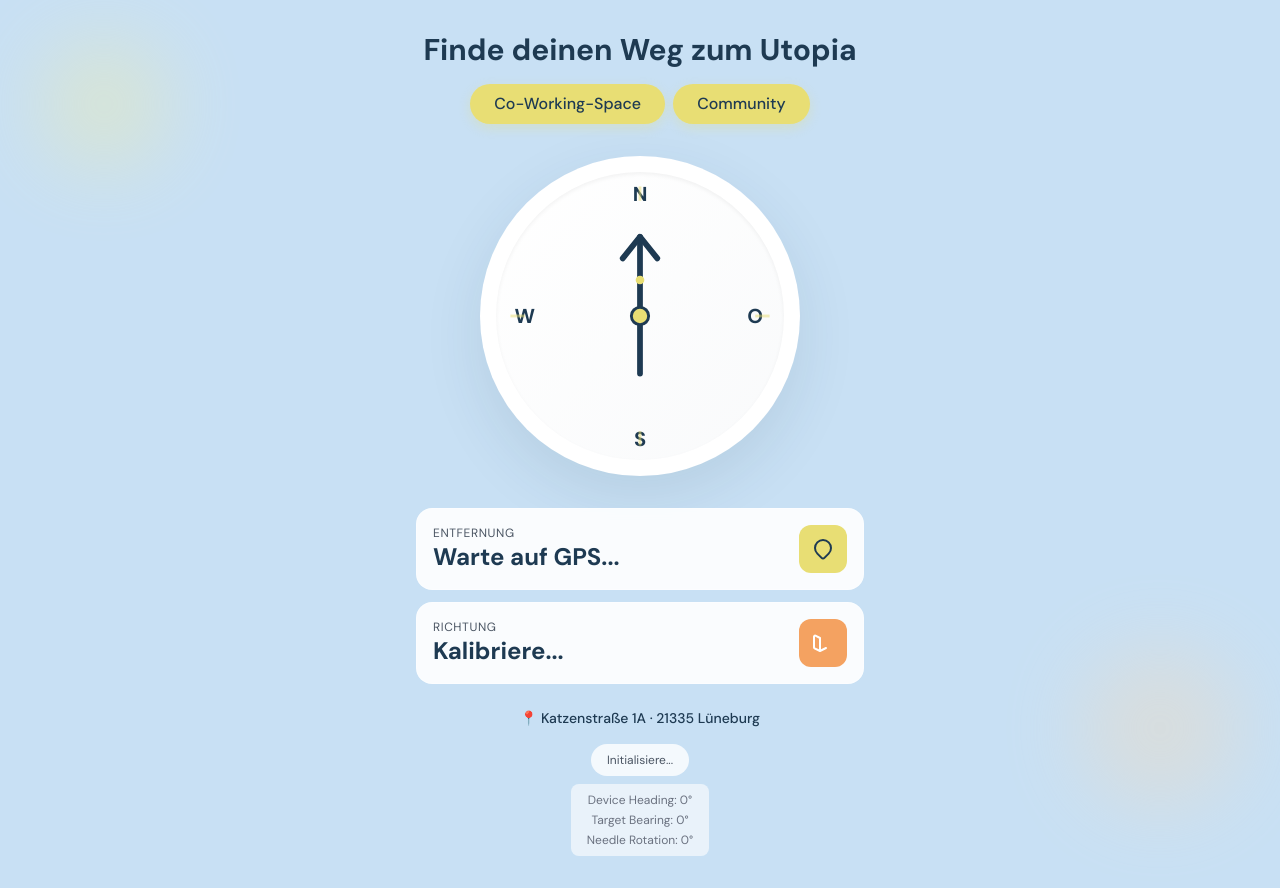
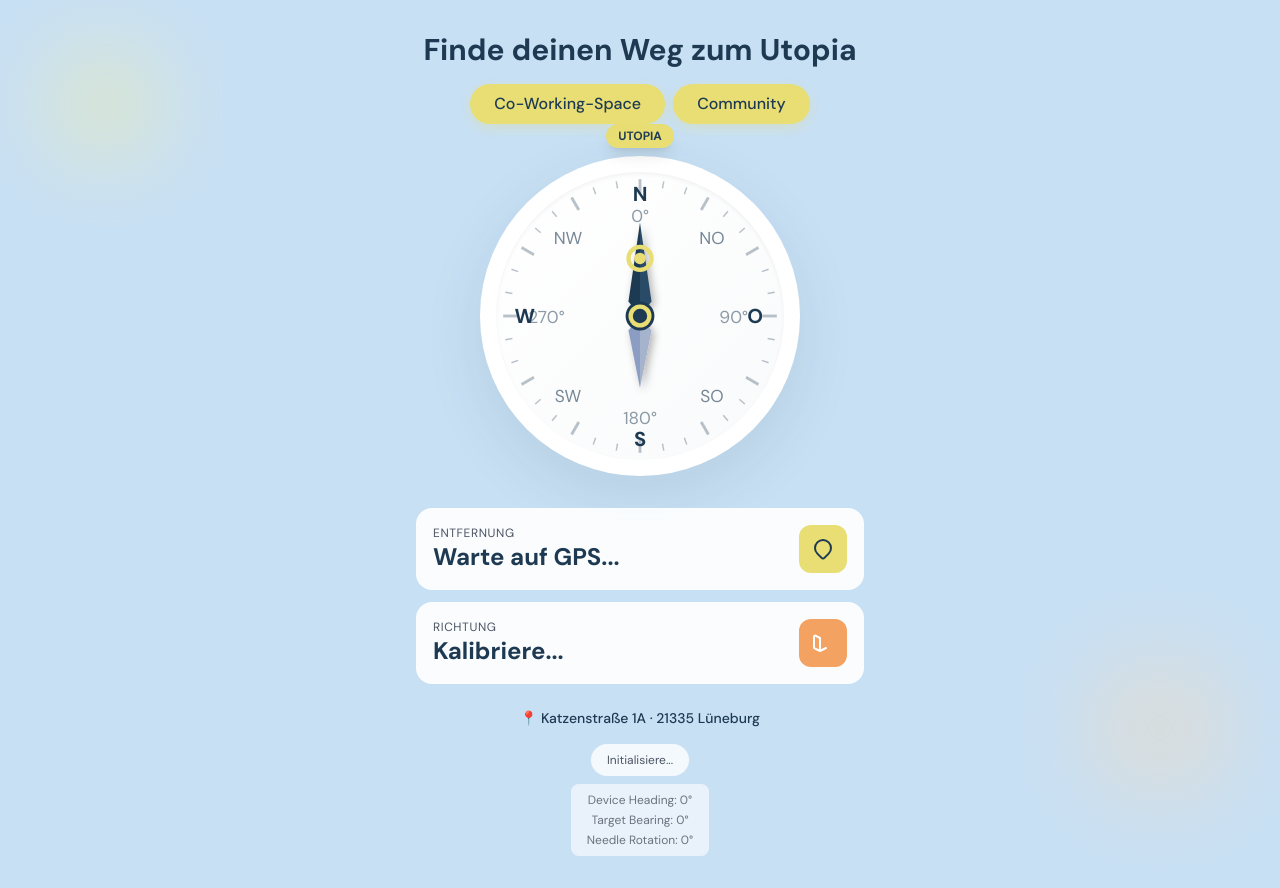
Before and after one commit to KrustyxKrab/UtopiaKompass, a React (Vite) app: page / in a window 1280 px wide. Built offline with nearby package versions, Linux system fonts and the light colour scheme; no server answers.

Commit message:
Compass Mech

```diff
--- a/src/App.tsx
+++ b/src/App.tsx
@@ -167,7 +167,7 @@ function App() {
         )}
 
         {/* Compass */}
-        <Compass rotation={compassRotation} />
+        <Compass rotation={compassRotation} deviceHeading={deviceHeading} />
 
         {/* Info Cards */}
         <InfoCards distance={distance} bearing={bearing} />
--- a/src/components/Compass.tsx
+++ b/src/components/Compass.tsx
@@ -1,53 +1,135 @@
 interface CompassProps {
   rotation: number
+  deviceHeading: number
 }
 
-export default function Compass({ rotation }: CompassProps) {
+export default function Compass({ rotation, deviceHeading }: CompassProps) {
   return (
     <div className="relative mb-8">
       <div className="compass-container w-64 h-64 md:w-80 md:h-80 relative">
         {/* Pulse Effect */}
         <div className="absolute inset-0 rounded-full border-2 border-utopia-yellow pulse-ring" />
 
-        {/* Compass Face */}
-        <div className="absolute inset-4 rounded-full bg-gradient-to-br from-white to-gray-50 shadow-inner">
+        {/* Compass Face - This rotates with device */}
+        <div
+          className="absolute inset-4 rounded-full bg-gradient-to-br from-white to-gray-50 shadow-inner transition-transform duration-300 ease-out"
+          style={{ transform: `rotate(${-deviceHeading}deg)` }}
+        >
           {/* Direction Markers */}
           <svg className="absolute inset-0 w-full h-full" viewBox="0 0 200 200">
+            {/* Cardinal directions */}
             <text x="100" y="20" textAnchor="middle" fill="#1E3A52" className="text-sm font-bold">N</text>
             <text x="180" y="105" textAnchor="middle" fill="#1E3A52" className="text-sm font-bold">O</text>
             <text x="100" y="190" textAnchor="middle" fill="#1E3A52" className="text-sm font-bold">S</text>
             <text x="20" y="105" textAnchor="middle" fill="#1E3A52" className="text-sm font-bold">W</text>
 
-            {/* Degree Marks */}
-            <g stroke="#E8DE74" strokeWidth="2" opacity="0.5">
-              <line x1="100" y1="10" x2="100" y2="20" />
-              <line x1="100" y1="180" x2="100" y2="190" />
-              <line x1="10" y1="100" x2="20" y2="100" />
-              <line x1="180" y1="100" x2="190" y2="100" />
+            {/* Intermediate directions */}
+            <text x="150" y="50" textAnchor="middle" fill="#1E3A52" className="text-xs opacity-60">NO</text>
+            <text x="150" y="160" textAnchor="middle" fill="#1E3A52" className="text-xs opacity-60">SO</text>
+            <text x="50" y="160" textAnchor="middle" fill="#1E3A52" className="text-xs opacity-60">SW</text>
+            <text x="50" y="50" textAnchor="middle" fill="#1E3A52" className="text-xs opacity-60">NW</text>
+
+            {/* Degree marks around the edge */}
+            <g stroke="#1E3A52" strokeWidth="1" opacity="0.3">
+              {/* Major marks every 30 degrees */}
+              {[...Array(12)].map((_, i) => {
+                const angle = i * 30
+                const radian = (angle - 90) * Math.PI / 180
+                const x1 = 100 + 85 * Math.cos(radian)
+                const y1 = 100 + 85 * Math.sin(radian)
+                const x2 = 100 + 95 * Math.cos(radian)
+                const y2 = 100 + 95 * Math.sin(radian)
+                return (
+                  <line key={i} x1={x1} y1={y1} x2={x2} y2={y2} strokeWidth="2" />
+                )
+              })}
+
+              {/* Minor marks every 10 degrees */}
+              {[...Array(36)].map((_, i) => {
+                if (i % 3 !== 0) { // Skip major marks
+                  const angle = i * 10
+                  const radian = (angle - 90) * Math.PI / 180
+                  const x1 = 100 + 90 * Math.cos(radian)
+                  const y1 = 100 + 90 * Math.sin(radian)
+                  const x2 = 100 + 95 * Math.cos(radian)
+                  const y2 = 100 + 95 * Math.sin(radian)
+                  return (
+                    <line key={`minor-${i}`} x1={x1} y1={y1} x2={x2} y2={y2} />
+                  )
+                }
+                return null
+              })}
+            </g>
+
+            {/* Degree numbers */}
+            <g fill="#1E3A52" className="text-xs" opacity="0.5">
+              <text x="100" y="35" textAnchor="middle">0°</text>
+              <text x="165" y="105" textAnchor="middle">90°</text>
+              <text x="100" y="175" textAnchor="middle">180°</text>
+              <text x="35" y="105" textAnchor="middle">270°</text>
             </g>
           </svg>
+        </div>
 
-          {/* Compass Needle */}
+        {/* Compass Needle - Points to Utopia */}
         <div
-            className="absolute inset-0 flex items-center justify-center compass-needle"
-            style={{ transform: `rotate(${rotation}deg)` }}
+          className="absolute inset-4 flex items-center justify-center pointer-events-none"
+          style={{
+            transform: `rotate(${rotation}deg)`,
+            transition: 'transform 0.5s cubic-bezier(0.4, 0, 0.2, 1)'
+          }}
         >
           <svg className="w-full h-full" viewBox="0 0 200 200">
             <g transform="translate(100,100)">
-                {/* Main needle - minimalist */}
-                <path d="M 0,-55 L 0,40" stroke="#1E3A52" strokeWidth="4" strokeLinecap="round" />
+              {/* Shadow for depth */}
+              <ellipse cx="0" cy="2" rx="8" ry="4" fill="black" opacity="0.2" />
 
-                {/* Arrow tip - triangle */}
-                <path d="M -12,-40 L 0,-55 L 12,-40" fill="none" stroke="#1E3A52" strokeWidth="4"
-                  strokeLinejoin="round" strokeLinecap="round" />
+              {/* Main needle body */}
+              <g filter="url(#needleShadow)">
+                {/* North half - pointing to Utopia */}
+                <path d="M 0,-65 L -8,-10 L 0,0 Z" fill="#1E3A52" />
+                <path d="M 0,-65 L 8,-10 L 0,0 Z" fill="#2B4C68" />
 
-                {/* Utopia accent - yellow dot */}
-                <circle cy="-25" r="3" fill="#E8DE74" />
+                {/* South half */}
+                <path d="M 0,0 L -8,10 L 0,50 Z" fill="#8B9DC3" />
+                <path d="M 0,0 L 8,10 L 0,50 Z" fill="#A5B3CC" />
+              </g>
 
-                {/* Center point */}
-                <circle r="6" fill="#E8DE74" stroke="#1E3A52" strokeWidth="2" />
+              {/* Utopia marker - yellow ring */}
+              <circle cy="-40" r="8" fill="none" stroke="#E8DE74" strokeWidth="3" />
+              <circle cy="-40" r="4" fill="#E8DE74" />
+
+              {/* Center cap */}
+              <circle r="10" fill="#1E3A52" />
+              <circle r="8" fill="#E8DE74" />
+              <circle r="5" fill="#1E3A52" />
             </g>
+
+            {/* Filter for needle shadow */}
+            <defs>
+              <filter id="needleShadow" x="-50%" y="-50%" width="200%" height="200%">
+                <feDropShadow dx="2" dy="2" stdDeviation="3" floodOpacity="0.3"/>
+              </filter>
+            </defs>
           </svg>
+        </div>
+
+        {/* Fixed North indicator */}
+        <div className="absolute -top-8 left-1/2 transform -translate-x-1/2">
+          <div className="bg-red-500 text-white text-xs px-2 py-1 rounded-full font-bold">
+            N
+          </div>
+        </div>
+
+        {/* Utopia direction indicator */}
+        <div
+          className="absolute inset-0 flex items-center justify-center pointer-events-none"
+          style={{
+            transform: `rotate(${rotation}deg)`
+          }}
+        >
+          <div className="absolute -top-8 bg-utopia-yellow text-utopia-dark text-xs px-3 py-1 rounded-full font-bold shadow-lg">
+            UTOPIA
           </div>
         </div>
       </div>
--- a/src/index.css
+++ b/src/index.css
@@ -24,7 +24,7 @@ body {
 }
 
 .compass-needle {
-  transition: transform 0.5s cubic-bezier(0.4, 0, 0.2, 1);
+  transition: transform 0.3s cubic-bezier(0.4, 0, 0.2, 1);
 }
 
 .pulse-ring {
```
Lines whose indentation alone changed are shown as unchanged.
